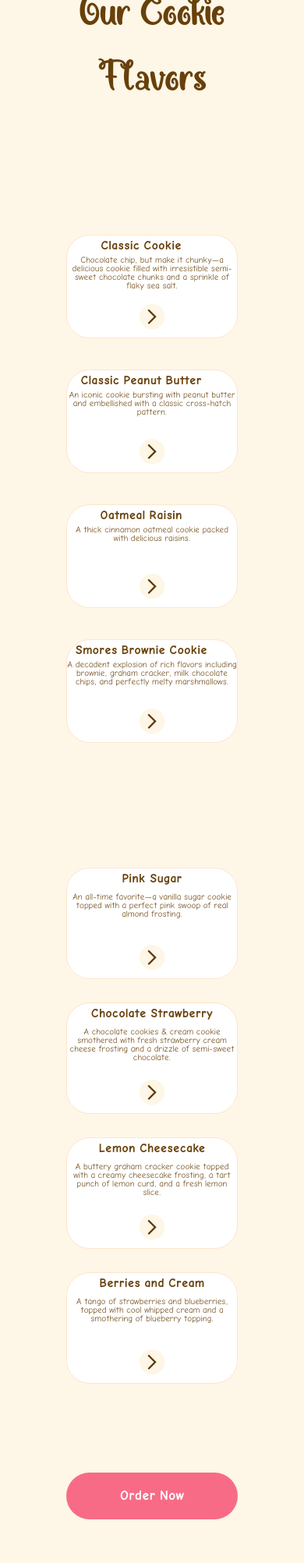
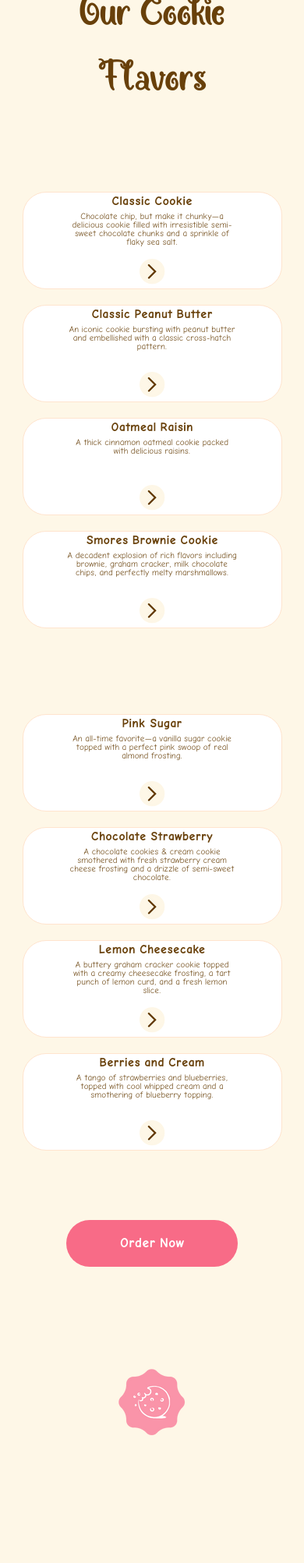
Before and after one commit to airbag-glacier/BinJin, a PHP site: page /index.html in a window 390 px wide. Shown: the part 940-2945 px from the top of the page at 78% size. Run offline with PHP 8.4, Linux system fonts and the light colour scheme.

Commit message:
Design Improvements
-orderNowPage = text line-height reduced
-landingPage/index = div2 and div3's contents improved design by request of Jeanne, and also improved responsiveness

```diff
--- a/main.css
+++ b/main.css
@@ -364,31 +364,7 @@ height: auto; /* Adjust height based on content */
     background: #FEF7E7;
     padding-bottom: 100px; /* Space at the bottom to avoid clipping */
     flex-wrap: wrap; /* Allow elements to wrap to the next line on smaller screens */
-gap: 20px; /* Add space between items */
     flex-direction: column;
-}
-
-
-
-/* Positioning for each Div */
-.classicDiv, .peanutDiv, .oatmealDiv, .smoresDiv {
-width: 260px;
-height: 396px;
-background-color: white;
-border-radius: 30px;
-border: 1px solid #FFE4CE;
-position: relative;
-box-sizing: border-box;
-}
-
-/* Animation for the product images */
-.classic, .peanut, .oatmeal, .smores {
-width: 221px;
-height: 220px;
-position: absolute;
-left: 18px;
-top: 27px;
-animation: rotate360 20s linear infinite;
 }
 
 /* Text and description styling */
@@ -426,80 +402,6 @@ left: 211px;
 top: 347px;
 cursor: pointer;
 }
-
-/* Media queries for responsive behavior */
-
-/* For tablets and smaller screens */
-@media (max-width: 768px) {
-.div2 {
-    flex-direction: column; /* Stack divs vertically */
-    align-items: center; /* Center the items */
-    gap: 30px; /* Add more space between items */
-}
-
-.classicDiv, .peanutDiv, .oatmealDiv, .smoresDiv {
-    width: 90%; /* Make the product divs take up 90% of the container width */
-    height: auto; /* Adjust height for content */
-}
-
-.classic, .peanut, .oatmeal, .smores {
-    width: 180px; /* Adjust image size */
-    height: 180px; /* Adjust image size */
-    left: 15px; /* Adjust position */
-}
-
-.productName {
-    font-size: 14px; /* Reduce font size for smaller screens */
-    top: 220px; /* Adjust position */
-}
-
-.desc {
-    font-size: 10px; /* Reduce font size */
-    top: 250px; /* Adjust position */
-}
-
-.arrowhead {
-    width: 20px;
-    height: 20px;
-    left: 120px; /* Adjust the arrow position */
-}
-}
-
-/* For mobile screens */
-@media (max-width: 480px) {
-.div2 {
-    flex-direction: column; /* Stack divs vertically */
-    align-items: center; /* Center the items */
-}
-
-.classicDiv, .peanutDiv, .oatmealDiv, .smoresDiv {
-    width: 100%; /* Take up full width */
-    height: auto;
-}
-
-.classic, .peanut, .oatmeal, .smores {
-    width: 150px; /* Smaller image size */
-    height: 150px; /* Smaller image size */
-    left: 10px; /* Adjust position */
-}
-
-.productName {
-    font-size: 12px; /* Further reduce font size */
-    top: 180px; /* Adjust position */
-}
-
-.desc {
-    font-size: 8px; /* Reduce font size */
-    top: 210px; /* Adjust position */
-}
-
-.arrowhead {
-    width: 18px;
-    height: 18px;
-    left: 100px; /* Adjust arrow position for mobile */
-}
-}
-
 
 .brownStar1, .brownStar2 {
 width: 41px;
@@ -605,17 +507,18 @@ flex-wrap: wrap; /* Allow elements to wrap to the next line on smaller screens *
 flex-direction: column;
 }
 
+
 /* General Styles */
 .fiveEightCookies, .onefourCookies {
-width: 100vw;
+    max-width: 1250px; /* Control the max width */
+    width: 100%; /* Let the container take full width of its parent */
     display: flex;
     position: relative;
     align-items: center; /* Center items vertically */
     flex-direction: row;
     flex-wrap: wrap;
     justify-content: center; /* Center items horizontally */
-gap: 50px;
-padding: 20px;
+    padding: 0 15px; /* Add padding to prevent overflow on small screens */
 }
 
 /* Large Screens (Desktops) */
@@ -629,7 +532,7 @@ justify-content: space-around; /* Spread items out evenly */
 @media (max-width: 1199px) and (min-width: 768px) {
     .fiveEightCookies, .onefourCookies {
         justify-content: space-evenly; /* Slightly tighter spacing */
-gap: 30px; /* Reduce the gap for smaller screens */
+        gap: 30px; /* Adjust the gap for smaller screens */
     }
 }
 
@@ -639,8 +542,8 @@ gap: 30px; /* Reduce the gap for smaller screens */
         flex-direction: column; /* Stack items vertically */
         align-items: center; /* Center items horizontally */
         gap: 20px; /* Adjust the gap for stacking */
-}
-
+        padding: 0 10px; /* Add padding to reduce space on the sides */
+    }
 }
 
 @media (max-width: 769px) {
@@ -651,34 +554,36 @@ display: none;
     }
 
     /* Ensure divs do not collapse or layer on top of each other */
-.classicDiv, .peanutDiv, .oatmealDiv, .smoresDiv,
-.pinkDiv, .chocoStrawDiv, .lemonDiv, .berryDiv {
-width: auto; /* Make divs take full width */
-margin: 10px 0; /* Add spacing between divs */
-position: relative; /* Ensure position doesn't stack */
+    .div2 .classicDiv, .div2 .peanutDiv, .div2 .oatmealDiv, .div2 .smoresDiv,
+    .div3 .pinkDiv, .div3 .chocoStrawDiv, .div3 .lemonDiv, .div3 .berryDiv {
+        width: 90%; /* Make divs take full width */
+        margin: 5px 0; /* Reduced margin to decrease vertical space */
     }
 
     /* Adjust inner rectangles */
     .rectangle {
-width: auto; /* Full width of parent div */
+        width: 100%; /* Full width of parent div */
         height: auto; /* Adjust height proportionally */
     }
 
     .productName, .desc, .arrowhead {
         position: static; /* Reset position to flow naturally */
-margin: 5px 0; /* Add spacing between text elements */
+        margin: 3px 0; /* Reduced margin to reduce space between text elements */
         text-align: center; /* Center-align text */
     }
 
     .arrowhead {
         display: block; /* Ensure visibility of the arrowhead */
-margin: 10px auto; /* Center horizontally */
-}
-}
-
-
-
-.pinkDiv, .chocoStrawDiv, .lemonDiv, .berryDiv {
+        margin: 5px auto; /* Reduced margin to center horizontally with less space */
+    }
+}
+
+
+
+
+
+
+.pinkDiv, .chocoStrawDiv, .lemonDiv, .berryDiv, .classicDiv, .peanutDiv, .oatmealDiv, .smoresDiv {
 width: 260px;
 height: 396px;
 background: white;
@@ -692,7 +597,7 @@ justify-content: center;
 box-sizing: border-box;
 }
 
-.pink, .chocoStraw, .lemon, .berry {
+.pink, .chocoStraw, .lemon, .berry, .classic, .peanut, .oatmeal, .smores {
 width: 221px;
 height: 220.85px;
 position: absolute;
@@ -701,36 +606,10 @@ left: 18px;
 animation: rotate360 20s linear infinite;
 }
 
-.productName {
-width: 190px;
-color: #68400A;
-font-size: 16px;
-font-family: 'ComicBold';
-font-weight: 400;
-word-wrap: break-word;
-text-align: center;
-}
-
-.desc {
-width: 218px;
-height: 52px;
-color: #68400A;
-font-size: 11px;
-font-family: 'ComicRegular';
-font-weight: 400;
-word-wrap: break-word;
-text-align: center;
-}
-
-.arrowhead {
-width: 33px;
-height: 33px;
-cursor: pointer;
-}
 
 /* Make the layout responsive */
 @media (max-width: 768px) {
-.pinkDiv, .chocoStrawDiv, .lemonDiv, .berryDiv {
+.pinkDiv, .chocoStrawDiv, .lemonDiv, .berryDiv, .classicDiv, .peanutDiv, .oatmealDiv, .smoresDiv {
 width: auto; /* Shrink the width to fit two per row on smaller screens */
 height: auto; /* Allow the height to adjust based on content */
 }
@@ -740,10 +619,10 @@ gap: 15px; /* Adjust the gap for smaller screens */
 }
 
 @media (max-width: 480px) {
-.pinkDiv, .chocoStrawDiv, .lemonDiv, .berryDiv {
+.pinkDiv, .chocoStrawDiv, .lemonDiv, .berryDiv, .classicDiv, .peanutDiv, .oatmealDiv, .smoresDiv {
 width: auto; /* Make each item take up most of the screen width on very small screens */
 }
-.fiveEightCookies {
+.fiveEightCookies, .onefourCookies {
 gap: 10px; /* Reduce the gap further for smaller screens */
 }
 }
```
Also changed, not shown: orderPage.css (+8 -2 lines). Lines whose indentation alone changed are shown as unchanged.
